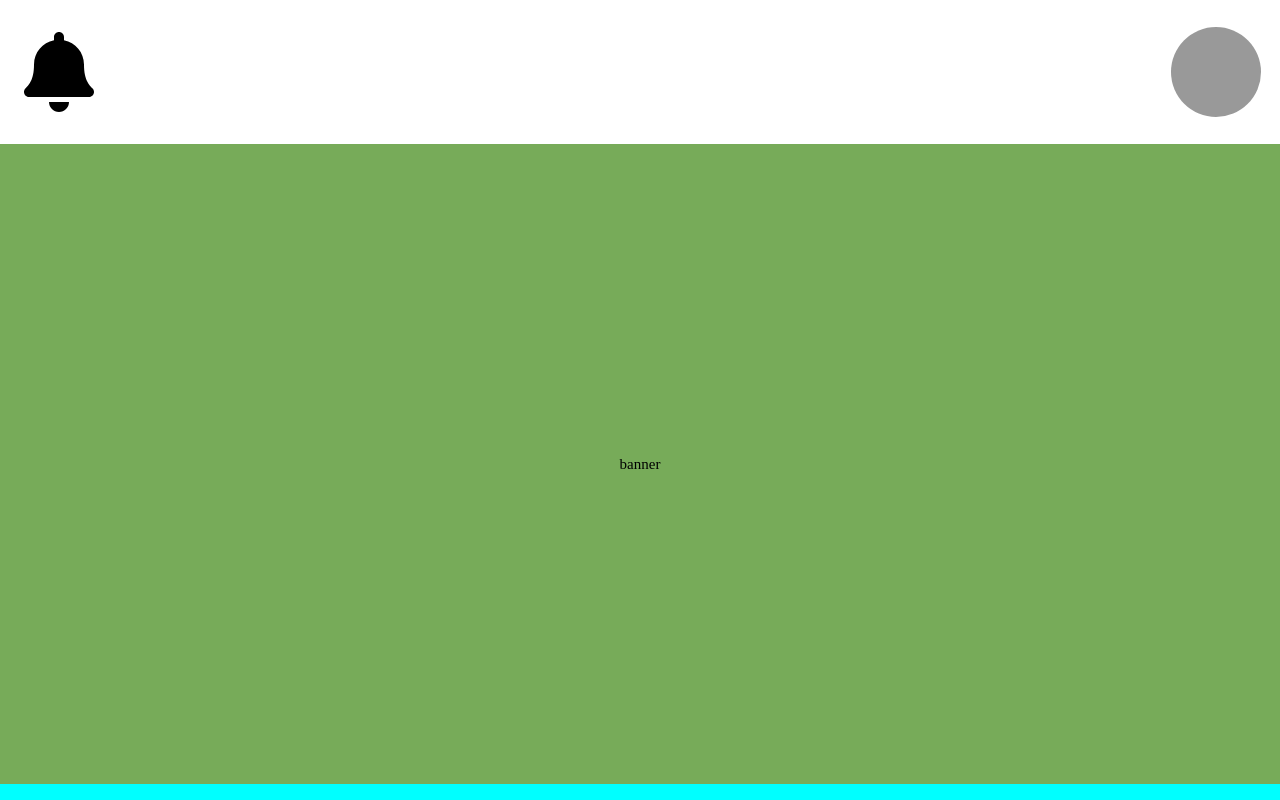
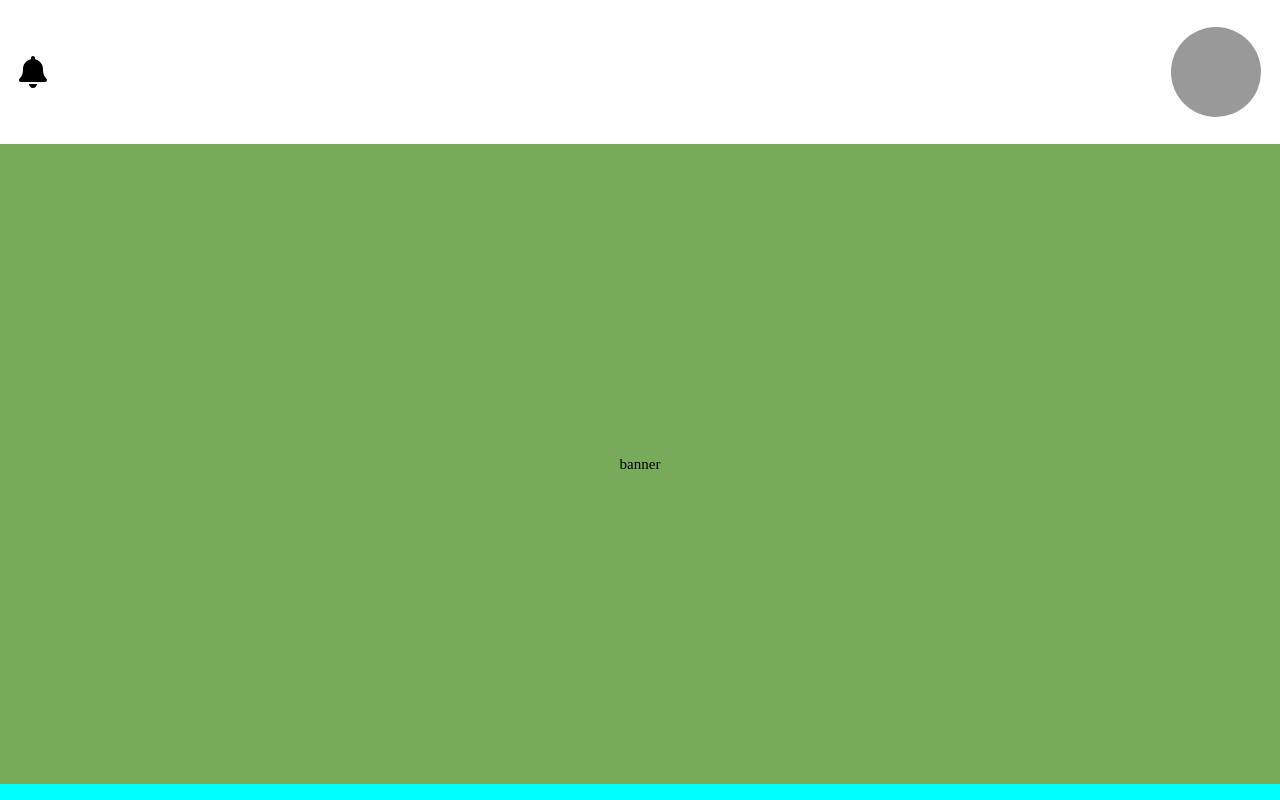
Before and after one commit to dev-damdam/healing-message, a Vue app: page /home in a window 1280 px wide. Built offline with nearby package versions, Linux system fonts and the light colour scheme.

Commit message:
apply modified hm-icon

```diff
--- a/src/components/layouts/hm-header.vue
+++ b/src/components/layouts/hm-header.vue
@@ -1,7 +1,7 @@
 <template>
   <header class="hm-header-wrapper" :class="[line ? 'line' : '']">
     <div class="icon">
-      <font-awesome-icon v-if="lIcon != ''" :icon="lIcon" />
+      <hm-icon v-if="lIcon != ''" :icon="lIcon" size="s" />
       <slot name="left" v-else />
     </div>
     <div class="title" :class="[align]">
@@ -11,21 +11,18 @@
       <span v-else><slot /></span>
     </div>
     <div class="icon">
-      <font-awesome-icon v-if="rIcon != ''" :icon="rIcon" />
+      <hm-icon v-if="rIcon != ''" :icon="rIcon" size="s" />
       <slot name="right" v-else />
     </div>
   </header>
 </template>
 <script>
-import {library} from "@fortawesome/fontawesome-svg-core";
-import {faChevronLeft, faCog, faBell} from "@fortawesome/free-solid-svg-icons";
-import {FontAwesomeIcon} from "@fortawesome/vue-fontawesome";
+import hmIcon from "../elements/hm-icon.vue";
 
-library.add(faChevronLeft, faCog, faBell);
 export default {
   name: "hm-header",
   components: {
-    FontAwesomeIcon,
+    hmIcon,
   },
   props: {
     line: {
@@ -67,11 +64,6 @@ export default {
     align-items: center;
   }
 
-  .icon svg {
-    width: px(30);
-    height: px(30);
-  }
-
   .title {
     width: 100%;
     height: 100%;
```
